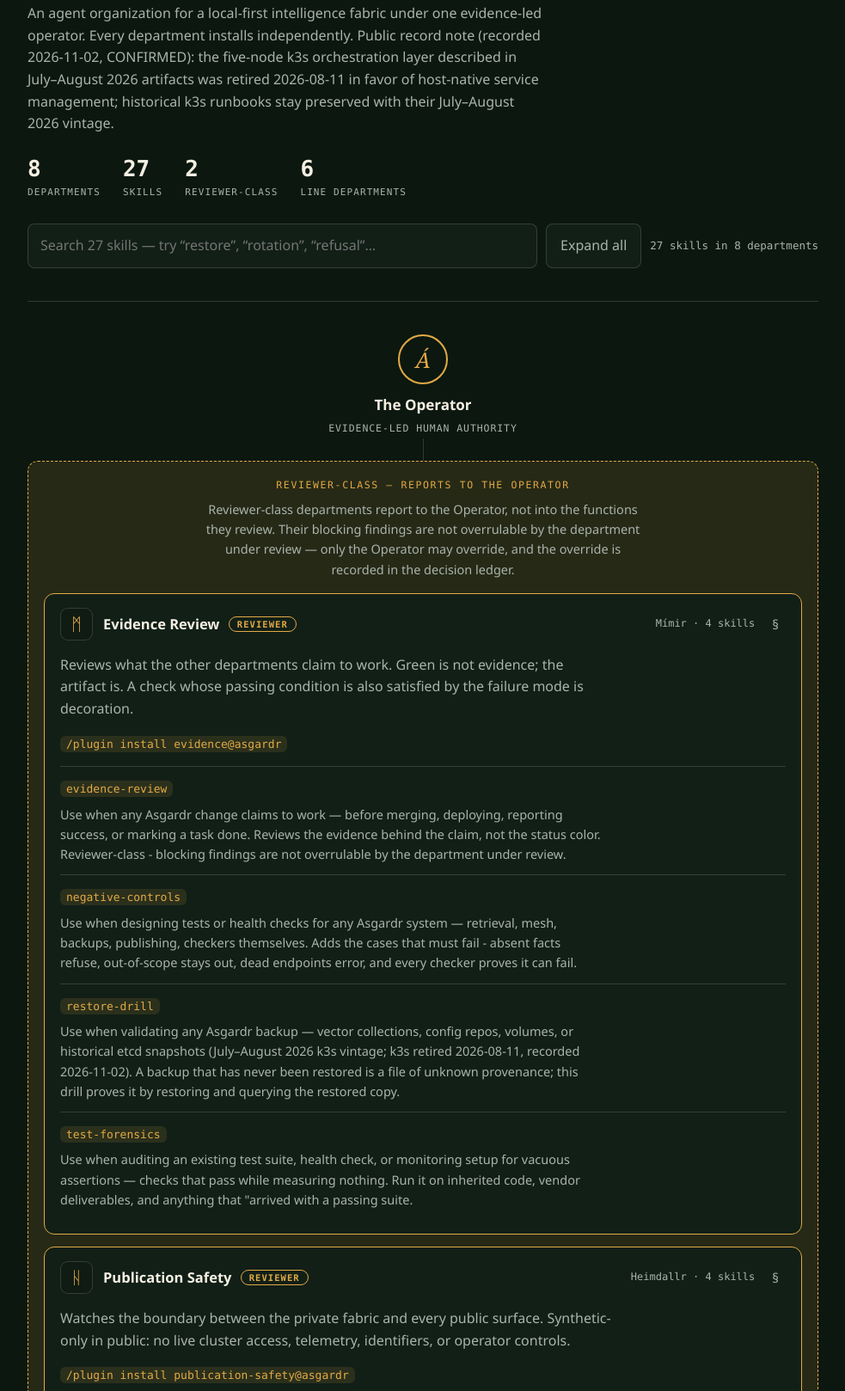
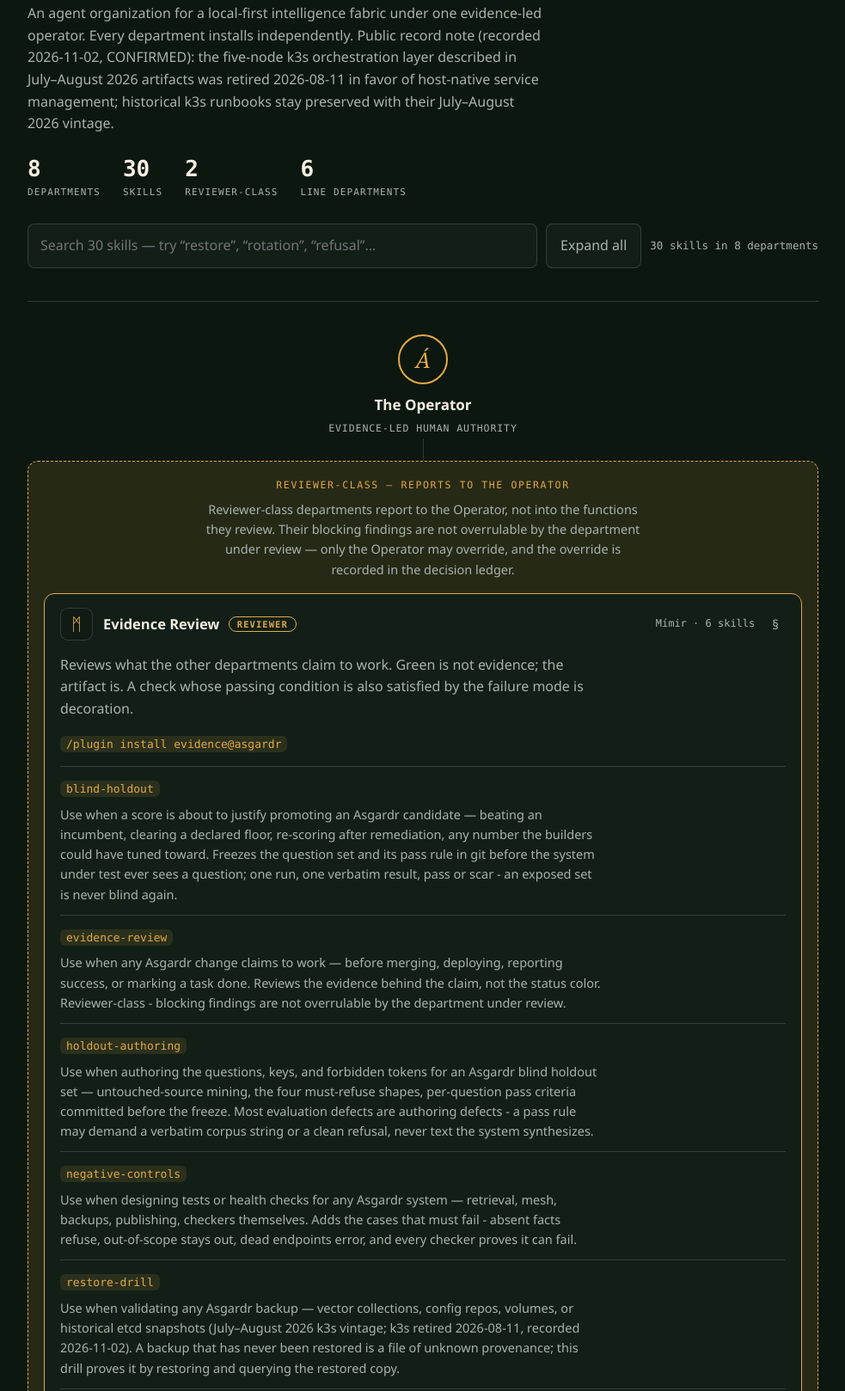
Before and after one commit to itpro2792-beep/asgardr, a plain HTML site: page org/index.html in a window 1280 px wide. Shown: the part 172-1790 px from the top of the page at 86% size, without its empty margins (148-1131 px from the left). Drawn offline with Linux system fonts and the light colour scheme.

Commit message:
org: distill blind-evaluation discipline into three skills (evidence x2, retrieval x1)
Adds blind-holdout and holdout-authoring to the Evidence Review
department and eval-meta-isolation to Retrieval, distilled from the
operations practice of the recent multi-round candidate-promotion
campaign: the three-commit freeze-first single-shot discipline with scar
receipts and fail-closed gating; the authoring invariants (untouched-
source mining, the four must-refuse shapes, chosen forbidden tokens,
never requiring synthesized text, committed stdlib key verifiers); and
corpus isolation of review/scorecard material with per-chunk-shape blind
probes. War stories anonymized per house style; each skill states its
evidence requirement and cross-references the owning sibling skills.
Org chart regenerated (8 departments, 30 skills); publication-safety
checker clean.

Co-Authored-By: Claude Fable 5 <noreply@anthropic.com>
Claude-Session: https://claude.ai/code/session_01QyqYdyP74QYzv9g9gSrAFb

```diff
--- a/org/index.html
+++ b/org/index.html
@@ -75,15 +75,15 @@
   <p class="lede">An agent organization for a local-first intelligence fabric under one evidence-led operator. Every department installs independently. Public record note (recorded 2026-11-02, CONFIRMED): the five-node k3s orchestration layer described in July–August 2026 artifacts was retired 2026-08-11 in favor of host-native service management; historical k3s runbooks stay preserved with their July–August 2026 vintage.</p>
   <div class="stats">
     <div class="stat"><b>8</b><span>departments</span></div>
-    <div class="stat"><b>27</b><span>skills</span></div>
+    <div class="stat"><b>30</b><span>skills</span></div>
     <div class="stat"><b>2</b><span>reviewer-class</span></div>
     <div class="stat"><b>6</b><span>line departments</span></div>
   </div>
   <div class="tools">
-    <input id="q" type="search" placeholder="Search 27 skills — try “restore”, “rotation”, “refusal”…"
+    <input id="q" type="search" placeholder="Search 30 skills — try “restore”, “rotation”, “refusal”…"
            aria-label="Search skills" title="Press / to search">
     <button id="expand" type="button">Expand all</button>
-    <span id="count">27 skills in 8 departments</span>
+    <span id="count">30 skills in 8 departments</span>
   </div>
 </header>
 
@@ -101,15 +101,23 @@
     <summary>
       <span class="rune" aria-hidden="true">ᛗ</span>
       <span class="dtitle">Evidence Review <span class="badge">reviewer</span></span>
-      <span class="dmeta">Mímir · 4 skills</span>
+      <span class="dmeta">Mímir · 6 skills</span>
       <a class="anchor" href="#evidence" aria-label="Link to Evidence Review">§</a>
     </summary>
     <p class="charter">Reviews what the other departments claim to work. Green is not evidence; the artifact is. A check whose passing condition is also satisfied by the failure mode is decoration.</p>
     <p class="install"><code>/plugin install evidence@asgardr</code></p>
     <ul class="skills">
+      <li class="skill" data-search="blind-holdout use when a score is about to justify promoting an asgardr candidate — beating an incumbent, clearing a declared floor, re-scoring after remediation, any number the builders could have tuned toward. freezes the question set and its pass rule in git before the system under test ever sees a question; one run, one verbatim result, pass or scar - an exposed set is never blind again.">
+        <code>blind-holdout</code>
+        <p>Use when a score is about to justify promoting an Asgardr candidate — beating an incumbent, clearing a declared floor, re-scoring after remediation, any number the builders could have tuned toward. Freezes the question set and its pass rule in git before the system under test ever sees a question; one run, one verbatim result, pass or scar - an exposed set is never blind again.</p>
+      </li>
       <li class="skill" data-search="evidence-review use when any asgardr change claims to work — before merging, deploying, reporting success, or marking a task done. reviews the evidence behind the claim, not the status color. reviewer-class - blocking findings are not overrulable by the department under review.">
         <code>evidence-review</code>
         <p>Use when any Asgardr change claims to work — before merging, deploying, reporting success, or marking a task done. Reviews the evidence behind the claim, not the status color. Reviewer-class - blocking findings are not overrulable by the department under review.</p>
+      </li>
+      <li class="skill" data-search="holdout-authoring use when authoring the questions, keys, and forbidden tokens for an asgardr blind holdout set — untouched-source mining, the four must-refuse shapes, per-question pass criteria committed before the freeze. most evaluation defects are authoring defects - a pass rule may demand a verbatim corpus string or a clean refusal, never text the system synthesizes.">
+        <code>holdout-authoring</code>
+        <p>Use when authoring the questions, keys, and forbidden tokens for an Asgardr blind holdout set — untouched-source mining, the four must-refuse shapes, per-question pass criteria committed before the freeze. Most evaluation defects are authoring defects - a pass rule may demand a verbatim corpus string or a clean refusal, never text the system synthesizes.</p>
       </li>
       <li class="skill" data-search="negative-controls use when designing tests or health checks for any asgardr system — retrieval, mesh, backups, publishing, checkers themselves. adds the cases that must fail - absent facts refuse, out-of-scope stays out, dead endpoints error, and every checker proves it can fail.">
         <code>negative-controls</code>
@@ -232,7 +240,7 @@
     <summary>
       <span class="rune" aria-hidden="true">ᚱ</span>
       <span class="dtitle">Retrieval </span>
-      <span class="dmeta">Huginn &amp; Muninn · 4 skills</span>
+      <span class="dmeta">Huginn &amp; Muninn · 5 skills</span>
       <a class="anchor" href="#retrieval" aria-label="Link to Retrieval">§</a>
     </summary>
     <p class="charter">The knowledge fabric: what goes into the corpus, how answers stay grounded and cited, how a query is scoped to the documents it may see, and how replicas stay honest.</p>
@@ -241,6 +249,10 @@
       <li class="skill" data-search="corpus-hygiene use when adding, chunking, or re-embedding documents in the asgardr knowledge fabric — chunk sizing, indexing vs querying task prefixes, scoping payloads, and re-embedding on model change decide both retrieval quality and the privacy boundary.">
         <code>corpus-hygiene</code>
         <p>Use when adding, chunking, or re-embedding documents in the Asgardr knowledge fabric — chunk sizing, indexing vs querying task prefixes, scoping payloads, and re-embedding on model change decide both retrieval quality and the privacy boundary.</p>
+      </li>
+      <li class="skill" data-search="eval-meta-isolation use when deciding what an asgardr retrieval corpus may ingest, or auditing one whose scores rise without a visible cause — review write-ups, scorecards, evaluation commentary, frozen holdout sets, transcripts and ledger entries that quote expected answers. eval-meta is excluded by default and admitted only by name - a system that can quote its own report card is self-grading, not retrieving.">
+        <code>eval-meta-isolation</code>
+        <p>Use when deciding what an Asgardr retrieval corpus may ingest, or auditing one whose scores rise without a visible cause — review write-ups, scorecards, evaluation commentary, frozen holdout sets, transcripts and ledger entries that quote expected answers. Eval-meta is excluded by default and admitted only by name - a system that can quote its own report card is self-grading, not retrieving.</p>
       </li>
       <li class="skill" data-search="grounded-answering use when building or tuning how the asgardr assistant answers from documents — every claim cited to its passage, clean refusal when the corpus is silent, and grounding prompts tested in both directions so strictness never refuses a rank-1 answer.">
         <code>grounded-answering</code>
```
Also changed, not shown: 3 other files.
